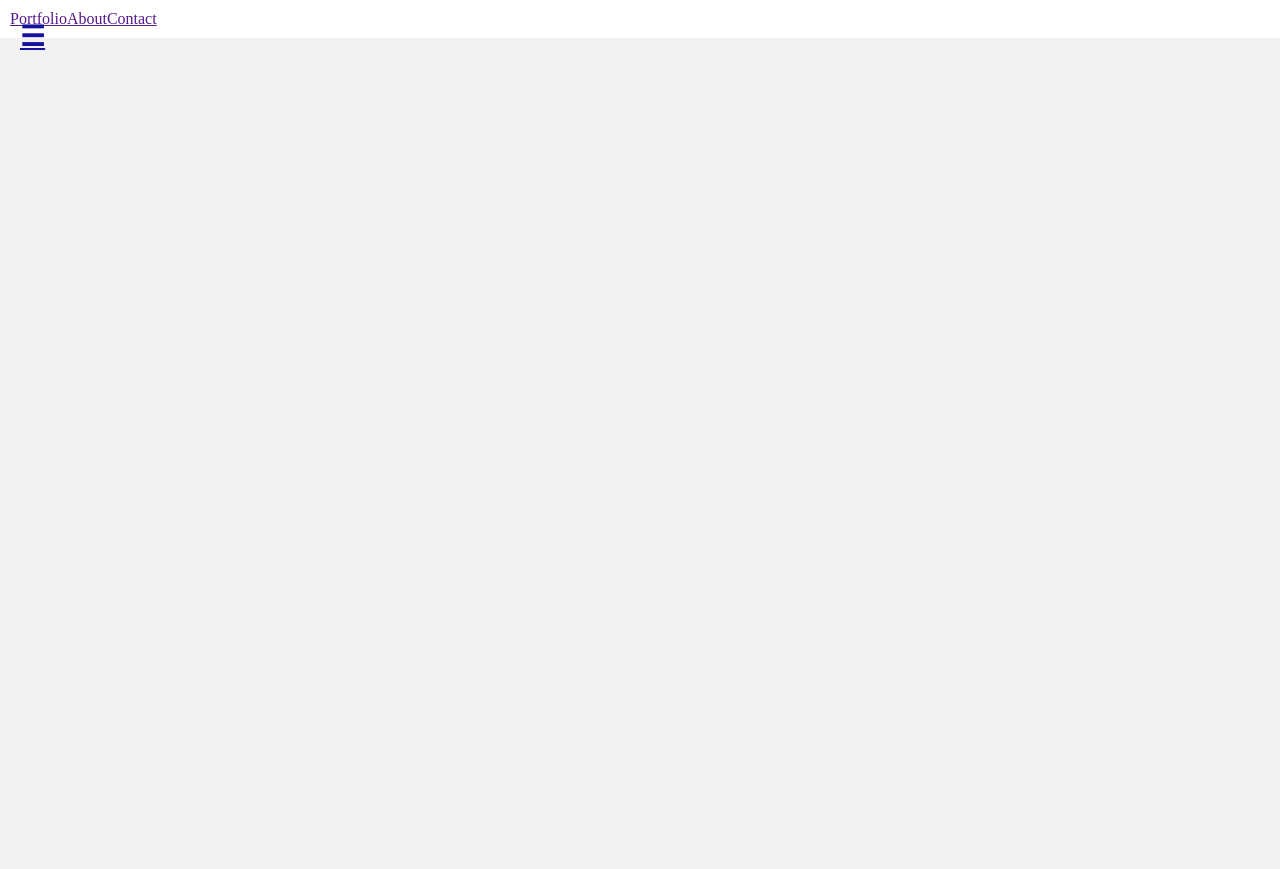
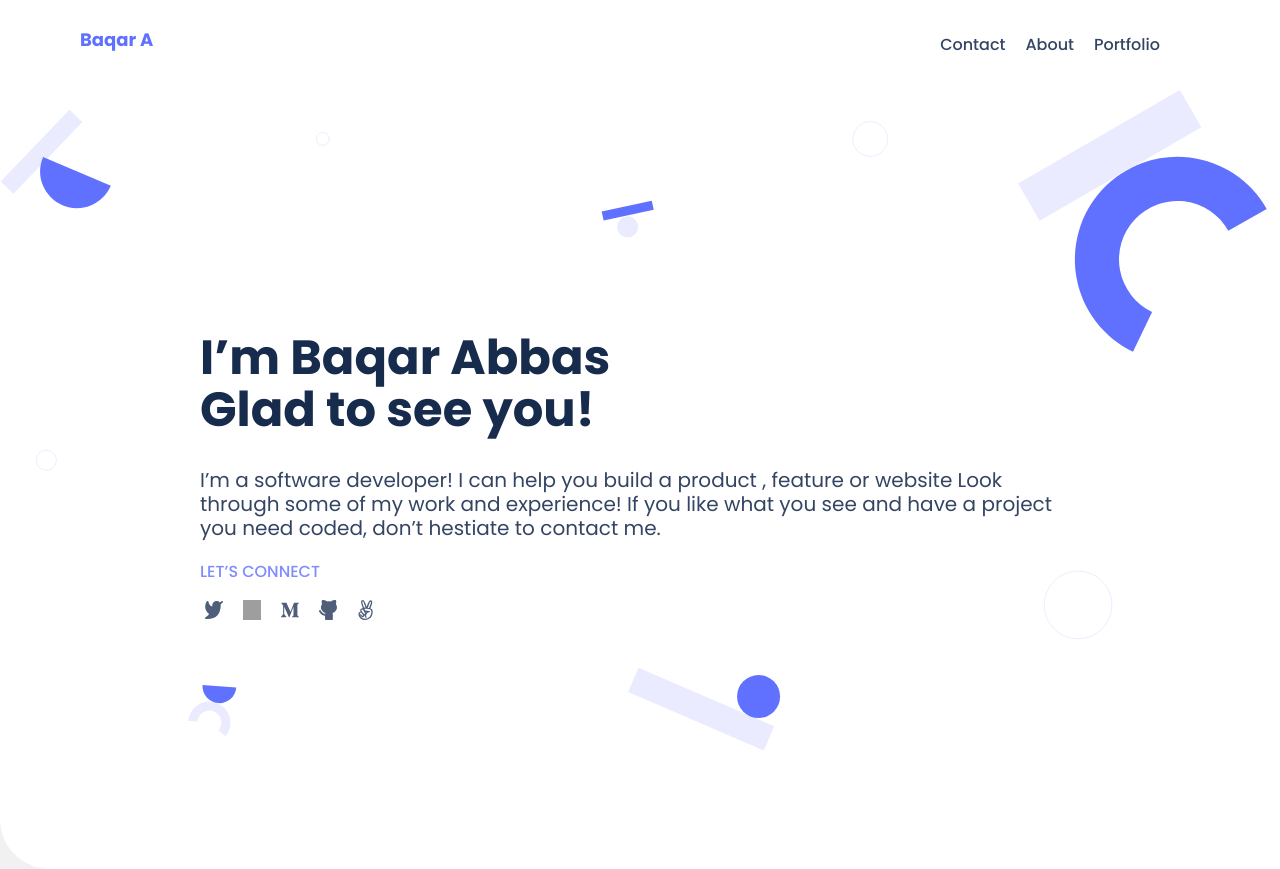
Before and after one commit to baqar-abbas/portfolio-redefine, a website: page index.html in a window 1280 px wide. Before the commit the page ends 800 px from the top, so only its background shows below. Drawn offline with Linux system fonts and the light colour scheme; grey boxes are pictures that could not be loaded.

Commit message:
create header navigation menu and headline section for the desktop view

```diff
--- a/index.html
+++ b/index.html
@@ -11,13 +11,38 @@
     <header>
       <nav class="nav-menu">
        <ul>
-        <!-- <li><a class="logolink" href="">Baqar A</a></li> -->
+        <li><a class="logolink" href="">Baqar A</a></li>
         <li class="leftli"><a id="hamburger-menu" href="">☰</a></li>
         <li class="link-desktop"><a href="">Portfolio</a></li>
         <li class="link-desktop"><a href=""> About</a></li>
         <li class="link-desktop"><a href=""> Contact</a></li>
        </ul>
       </nav>
+      <div class="mobile-menu">
+        <img id="cross" src="/images/cross.svg" alt="ham" height="40px" width="45px">
+        <ul>
+            <li><a href="#portfolio1">Portfolio</a></li>
+            <li><a href="#about"> About</a></li>
+            <li><a href="#contact"> Contact</a></li>
+        </ul>
+    </div>
     </header>
+    <div class="headline">
+         <div class="textdiv"><h1>I’m Baqar Abbas <br>
+          Glad to see you!</h1>
+          <p>I’m a software developer! I can help you build a product , feature or website Look through
+            some of my work and experience! If you like what you see and have a project you need coded,
+             don’t hestiate to contact me.</p>
+             <h3 class="pcol">LET’S CONNECT</h3>
+             <ul class="iconlist">
+              <li><a href="https://twitter.com/BaqarAbbas9" target="_blank"><img class="icons" src="/images/twitter.svg" alt="twitter"></a></li>
+              <li><a href="https://www.linkedin.com/in/baqar-abbas/" target="_blank"><img class="icons" src="https://res.cloudinary.com/dapnjt4ah/image/upload/v1674031648/Linkedinicon_gfxvad.svg"
+                   alt="linkedin"></a></li>
+              <li><a href="https://medium.com/@baqar.abbas759" target="_blank"><img class="icons" src="/images/m.svg" alt="mimage"></a></li>
+              <li><a href="https://github.com/baqar-abbas" target="_blank"><img class="icons" src="/images/github.svg" alt="github"></a></li>
+              <li><a href="https://wellfound.com/u/baqar-abbas-1" target="_blank"><img class="icons" src="/images/victory.svg" alt="victory"></a></li>
+          </ul>
+      </div>
+    </div>
 </body>
 </html>
--- a/styles.css
+++ b/styles.css
@@ -48,9 +48,149 @@ nav li {
   top: 12px; */
 }
 
-/* nav li a {
+nav li a {
   text-decoration: none;
   color: blue;
   display: inline-block;
   text-align: center;
-} */
+}
+
+nav li a.logolink {
+  position: relative;
+  top: 0;
+  left: 70px;
+  font-family: 'Poppins', sans-serif;
+  font-style: normal;
+  font-weight: 700;
+  font-size: 18px;
+  line-height: 20px;
+  color: #6070ff;
+  padding: 20px 0;
+  animation-name: logo;
+  animation-duration: 3s;
+}
+
+@keyframes logo {
+  0% { transform: rotate(0deg); }
+  20% { transform: rotate(90deg); }
+  40% { transform: rotate(180deg); }
+  60% { transform: rotate(270deg); }
+  100% { transform: rotate(360deg); }
+}
+
+nav li a#hamburger-menu {
+  position: relative;
+  top: 4px;
+  right: 20px;
+}
+
+.link-desktop {
+  float: right;
+  padding: 0 10px;
+  /* display: none; */
+  position: relative;
+  top: 0;
+  right: 100px;
+}
+
+.link-desktop a {
+  color: #344563;
+  font-family: 'Poppins', sans-serif;
+  padding: 25px 0;
+  font-style: normal;
+  font-weight: 500;
+  font-size: 16px;
+  line-height: 20px;
+}
+
+/* ======Desktop view======*/
+
+@media screen and (min-width: 768px) {
+  body {
+    width: 100%;
+  }
+
+  #hamburger-menu {
+    display: none;
+  }
+
+  .mobile-menu {
+    display: none;
+  }
+
+  .headline {
+    display: flex;
+    flex-wrap: wrap;
+    background-image: url('/images/desktopbackground1.svg');
+    background-repeat: no-repeat;
+    background-color: white;
+    background-size: contain;
+    background-position: 0 0;
+    border-bottom-left-radius: 50px;
+    padding: 30px;
+    width: 100%;
+    height: 779px;
+  }
+
+  .textdiv {
+    position: relative;
+    /* left: 85px;
+    top: 90px; */
+    left: 170px;
+    top: 180px;
+    width: 70%;
+    height: 128px;
+  }
+
+  .textdiv h1 {
+    font-size: 48px !important;
+    line-height: 60px;
+    font-family: 'Poppins', sans-serif;
+    color: #172b4d;
+    font-style: normal;
+    font-weight: 700;
+    /* font-size: 40px; */
+    line-height: 52px;
+  }
+
+  .textdiv p {
+    font-size: 20px !important;
+    line-height: 28px;
+    font-family: 'Poppins', sans-serif;
+  color: #344563;
+  font-style: normal;
+  font-weight: 400;
+  /* font-size: 16px; */
+  line-height: 24px;
+  }
+
+  .pcol {
+    color: #7f8cff;
+    font-family: 'Poppins', sans-serif;
+    font-style: normal;
+    font-weight: 500;
+    font-size: 16px;
+    line-height: 24px;
+  }
+
+  .iconlist {
+    list-style-type: none;
+    padding: 0;
+    margin: 0;
+  }
+
+  .iconlist li {
+    display: block;
+    float: left;
+    padding: 0 5px;
+  }
+
+  .icons {
+    margin-right: 10px;
+    width: 17.99px;
+    height: 20px;
+  }
+
+}
+
+/*======Mobile view======*/
```
Also changed, not shown: images/cross.svg (added), images/desktopbackground1.svg (added), images/github.svg (added), images/m.svg (added), images/twitter.svg (added), images/victory.svg (added).
